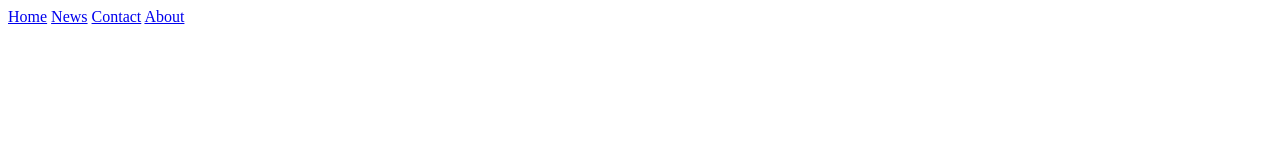
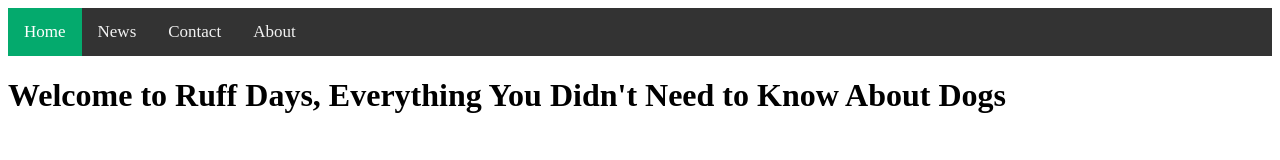
Before and after one commit to ChawinMin/Pup-patrol, a plain HTML site: page homepage.html in a window 1280 px wide. Drawn offline with Linux system fonts and the light colour scheme.

Commit message:
Add files via upload

```diff
--- a/homepage.html
+++ b/homepage.html
@@ -5,6 +5,7 @@
         <a href="#contact">Contact</a>
         <a href="#about">About</a>
       </div>
-        <title>Welcome to Ruff Days, Everything You Didn't Need to Know About Dogs</title></head>
-    <body></body>
+      <link rel="stylesheet" type="text/css" href="homepagestyle.css" />
+    </head>
+    <body><h1>Welcome to Ruff Days, Everything You Didn't Need to Know About Dogs</h1></body>
 </html>
--- /dev/null
+++ b/homepagestyle.css
@@ -0,0 +1,23 @@
+.topnav {
+    background-color: #333;
+    overflow: hidden;
+  }
+
+.topnav a {
+    float: left;
+    color: #f2f2f2;
+    text-align: center;
+    padding: 14px 16px;
+    text-decoration: none;
+    font-size: 17px;
+  }
+
+.topnav a:hover {
+    background-color: #ddd;
+    color: black;
+  }
+
+.topnav a.active {
+    background-color: #04AA6D;
+    color: white;
+  }
```
